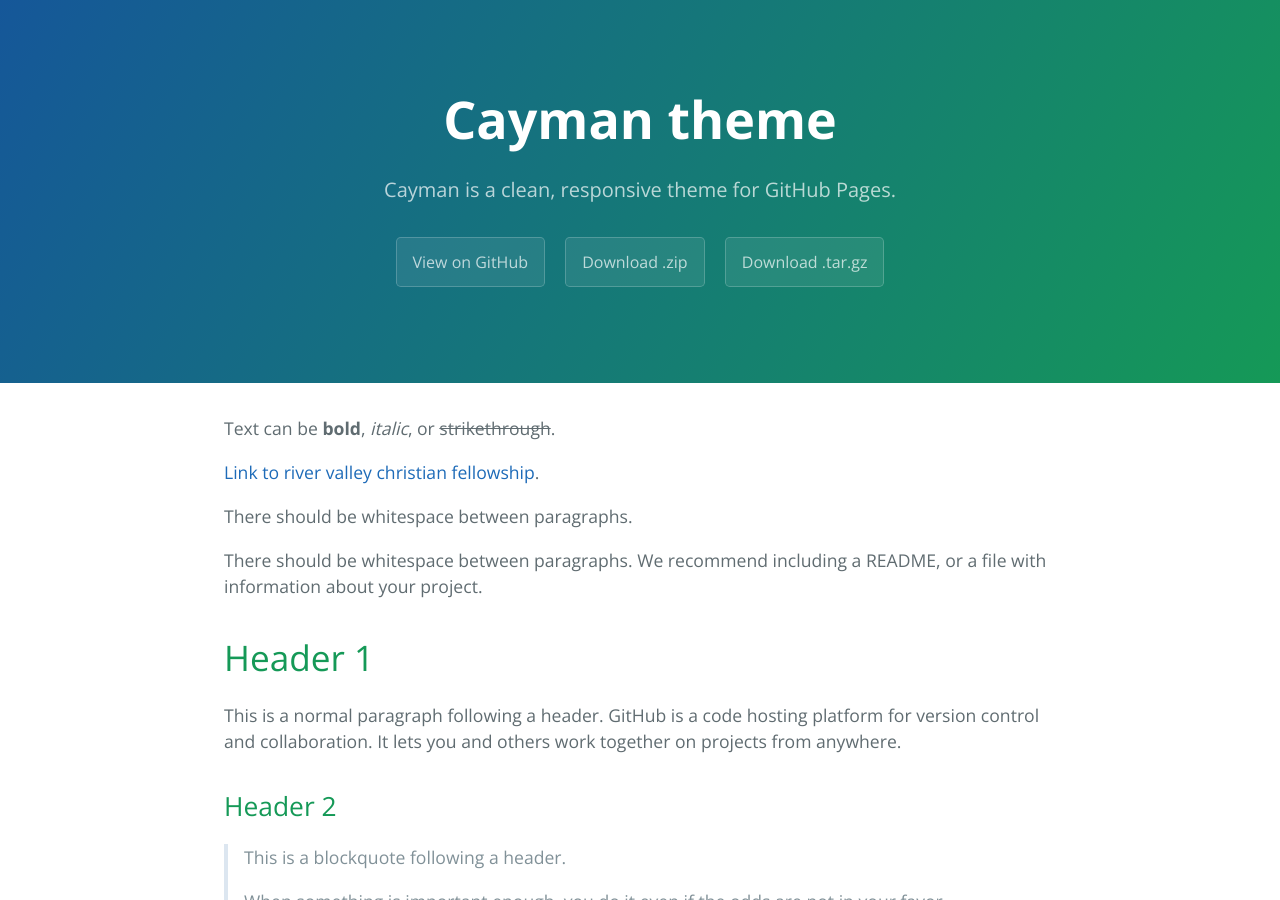
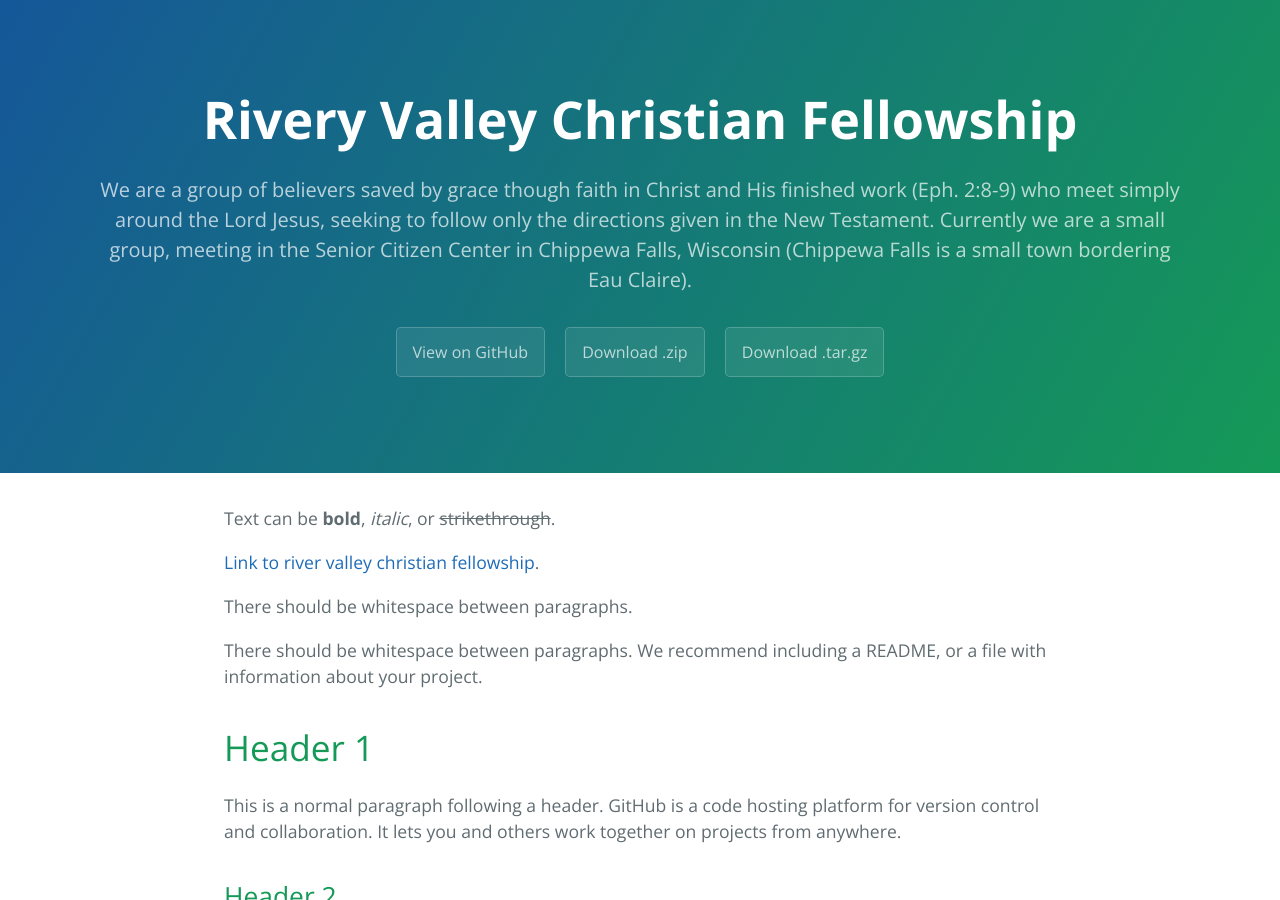
Before and after one commit to RiverValleyChristianFellowship/rvcf.github.io, a Jekyll site: the page built from index.md, in a window 1280 px wide and 900 px high. Built offline with Jekyll 4.4.1, drawn with Linux system fonts in a browser that asks for light colours.

Commit message:
title added

```diff
--- a/_config.yml
+++ b/_config.yml
@@ -1,5 +1,5 @@
-title: Cayman theme
-description: Cayman is a clean, responsive theme for GitHub Pages.
+title: Rivery Valley Christian Fellowship
+description: We are a group of believers saved by grace though faith in Christ and His finished work (Eph. 2:8-9) who meet simply around the Lord Jesus, seeking to follow only the directions given in the New Testament. Currently we are a small group, meeting in the Senior Citizen Center in Chippewa Falls, Wisconsin (Chippewa Falls is a small town bordering Eau Claire).
 show_downloads: true
 google_analytics:
 theme:
```
